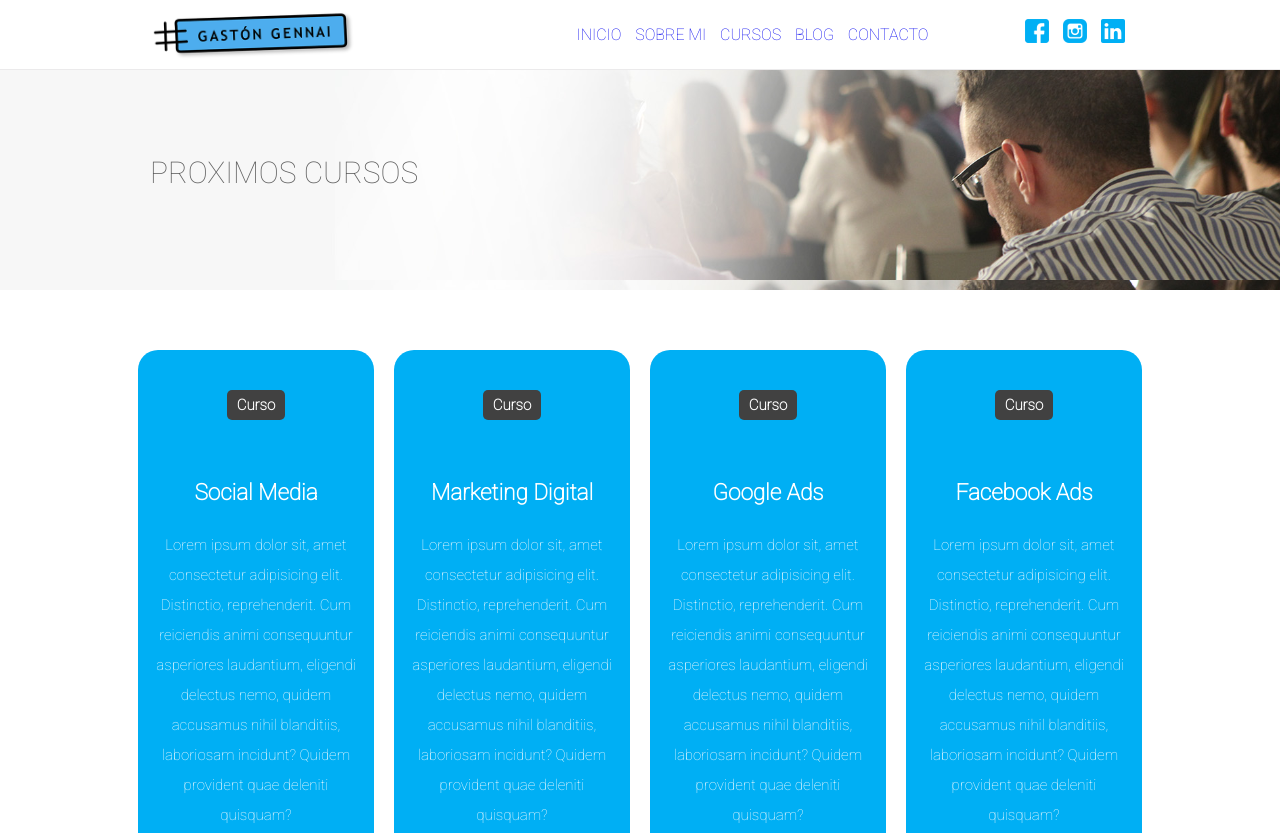
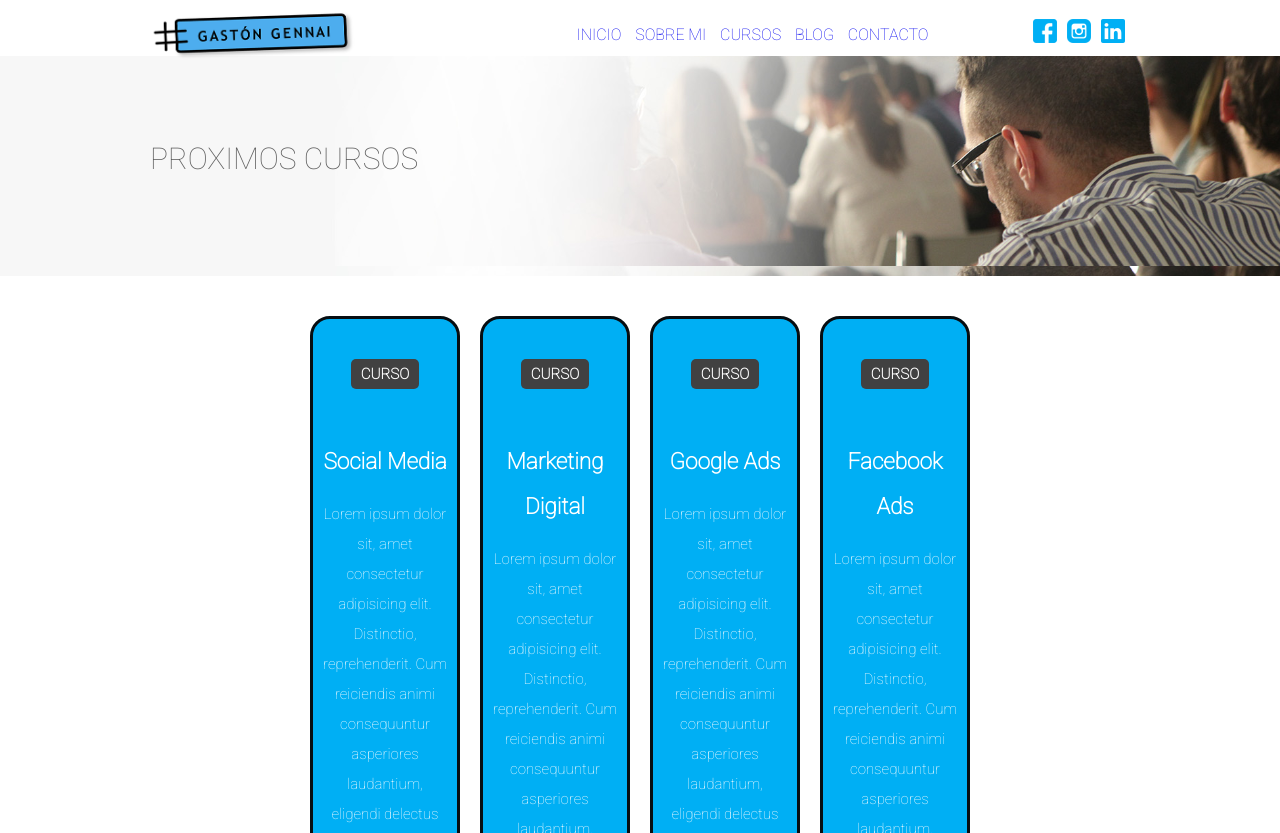
Before and after one commit to rvb1000/Proyecto-Coder, a plain HTML site: page cursos.html in a window 1280 px wide. Shown: the top 833 px of the page. Drawn offline with nearby package versions, Linux system fonts and the light colour scheme.

Commit message:
header animado, header con flex, grid cursos mod

```diff
--- a/cursos.html
+++ b/cursos.html
@@ -9,16 +9,19 @@
     <link rel="preconnect" href="https://fonts.googleapis.com">
     <link rel="preconnect" href="https://fonts.gstatic.com" crossorigin>
     <link href="https://fonts.googleapis.com/css2?family=Roboto:wght@100&display=swap" rel="stylesheet">
+    <link rel="stylesheet" href="https://cdnjs.cloudflare.com/ajax/libs/animate.css/4.1.1/animate.min.css" />
     <title>Gaston Gennai | Consultor en Marketing Digital</title>
 </head>
 
 <body>
     <header>
-        <section class="cabecera">
+        <section>
+            <div class="animate__animated animate__backInLeft">
                 <div class="logo">
                     <a href="index.html">
                         <img src="./IMAGENES/logo-gaston-2.png" alt="logo" class="logo-imagen">
                     </a>
+                </div>
             </div>
             <nav>
                 <ul>
@@ -29,11 +32,18 @@
                     <a href="contacto.html">CONTACTO</a>
                 </ul>
             </nav>
+
             <div class="social">
+                <div class="animate__animated animate__backInRight">
                     <a href="https://www.facebook.com/gastongennai"><img src="./IMAGENES/facebook.png" alt="fb"></a>
+                </div>
+                <div class="animate__animated animate__backInRight">
                     <a href="https://www.instagram.com/gastongennai/"><img src="./IMAGENES/instagram.png" alt="ig"></a>
+                </div>
+                <div class="animate__animated animate__backInRight">
                     <a href="https://www.linkedin.com/in/gast%C3%B3n-gennai-01454a123/"><img
                             src="./IMAGENES/linkedin.png" alt="lk"></a>
+                </div>
             </div>
         </section>
     </header>
@@ -48,7 +58,7 @@
         <div class="Curso-Padre">
             <div class="Curso-1">
                 <div>
-                    <span>Curso</span>
+                    <span>CURSO</span>
                 </div>
                 <div>
                     <h1>Social Media</h1>
@@ -70,7 +80,7 @@
             </div>
             <div class="Curso-2">
                 <div>
-                    <span>Curso</span>
+                    <span>CURSO</span>
                 </div>
                 <div>
                     <h1>Marketing Digital</h1>
@@ -92,7 +102,7 @@
             </div>
             <div class="Curso-3">
                 <div>
-                    <span>Curso</span>
+                    <span>CURSO</span>
                 </div>
                 <div>
                     <h1>Google Ads</h1>
@@ -114,7 +124,7 @@
             </div>
             <div class="Curso-4">
                 <div>
-                    <span>Curso</span>
+                    <span>CURSO</span>
                 </div>
                 <div>
                     <h1>Facebook Ads</h1>
@@ -135,8 +145,6 @@
                 </div>
             </div>
         </div>
-        </div>
-        </div>
     </article>
     <footer>
         <section class="footer">
--- a/style.css
+++ b/style.css
@@ -8,7 +8,7 @@
 
 header {
     background-color: #fff;
-    border-bottom: 1px solid #ebeaeb;
+    padding-bottom: 1%;
 }
 
 section {
@@ -21,15 +21,12 @@ img {
 }
 
 nav {
-    float: none;
-    width: 100%;
-    text-align: center;
-    font-weight: bold;
+    display: flex;
+    justify-content: center;
 }
 
 ul {
     padding: 25px 0px;
-    display: inline-block;
 }
 
 a {
@@ -69,7 +66,8 @@ th {
 }
 
 .social {
-    float: right;
+    display: flex;
+    justify-content: flex-end;
     margin-top: -50px;
 }
 
@@ -98,8 +96,8 @@ th {
 }
 
 .info-gaston {
-padding: 50px 0px 30px 0px;
-overflow: hidden;
+    padding: 50px 0px 30px 0px;
+    overflow: hidden;
 }
 
 .info-gaston img {
@@ -149,11 +147,12 @@ overflow: hidden;
 .Curso-Padre {
     display: flex;
     justify-content: center;
-    margin: 50px 100px;
+    margin: 30px 300px;
 }
 
 .Curso-1 {
     padding: 40px 10px 40px 10px;
+    border: 3px solid #070e12;
     border-radius: 20px;
     background-color: #00aff4;
     font-size: 15px;
@@ -219,6 +218,7 @@ overflow: hidden;
 
 .Curso-2 {
     padding: 40px 10px 40px 10px;
+    border: 3px solid #070e12;
     border-radius: 20px;
     background-color: #00aff4;
     font-size: 15px;
@@ -284,6 +284,7 @@ overflow: hidden;
 
 .Curso-3 {
     padding: 40px 10px 40px 10px;
+    border: 3px solid #070e12;
     border-radius: 20px;
     background-color: #00aff4;
     font-size: 15px;
@@ -349,6 +350,7 @@ overflow: hidden;
 
 .Curso-4 {
     padding: 40px 10px 40px 10px;
+    border: 3px solid #070e12;
     border-radius: 20px;
     background-color: #00aff4;
     font-size: 15px;
```
Also changed, not shown: blog.html (+20 -6 lines), contacto.html (+10 -1 lines), curso-fb.html (+11 -1 lines), curso-google.html (+12 -2 lines), curso-mark.html (+12 -2 lines), curso-social.html (+11 -1 lines), index.html (+12 -2 lines), sobre-mi.html (+12 -2 lines). Lines whose indentation alone changed are shown as unchanged.
